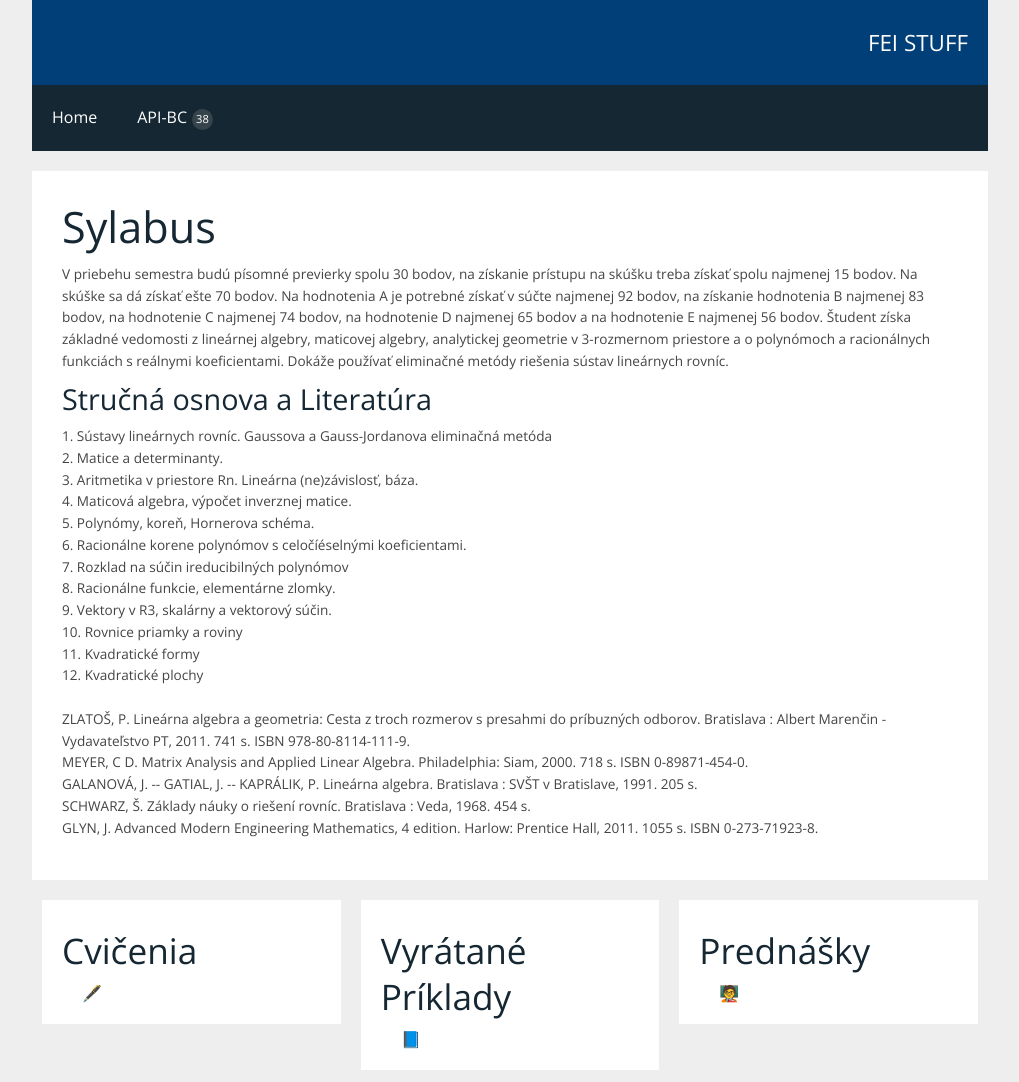
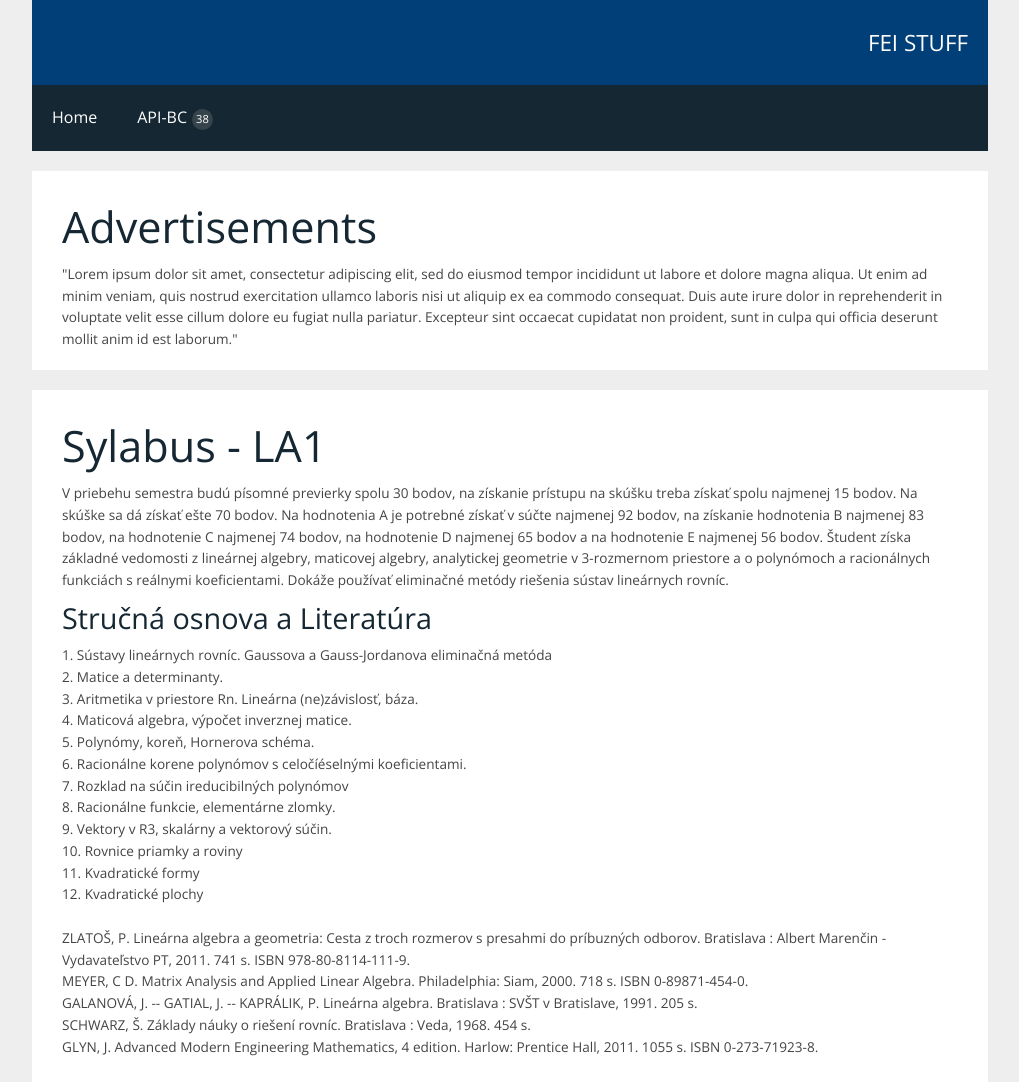
Before and after one commit to feiguys/feistuff, a plain HTML site: page templates/LA1.html in a window 1280 px wide. Shown: the top 1082 px of the page, without its empty margins (130-1149 px from the left). Drawn offline with nearby package versions, Linux system fonts and the light colour scheme; a script that the page names is missing.

Commit message:
site validation 0.1

```diff
--- a/templates/LA1.html
+++ b/templates/LA1.html
@@ -1,5 +1,5 @@
 <!DOCTYPE html>
-<html lang="en-US">
+<html lang="sk">
    <head>
       <meta charset="UTF-8">
       <meta name="viewport" content="width=device-width, initial-scale=1.0" />
@@ -118,6 +118,7 @@
                                 </li>
                             </ul>
                         </li>
+                    </ul>
                 </div>
             </nav>
         </div>
@@ -129,7 +130,22 @@
                 <div class="margin">
                     <!-- CONTENT -->
                     <article class="s-12 m-7 l-12">
-                     <h1>Sylabus</h1>
+                        <h1>Advertisements</h1>
+                        <p>
+                            "Lorem ipsum dolor sit amet, consectetur adipiscing elit, sed do eiusmod tempor incididunt
+                            ut labore et dolore magna aliqua. Ut enim ad minim veniam, quis nostrud exercitation ullamco
+                            laboris nisi ut aliquip ex ea commodo consequat. Duis aute irure dolor in reprehenderit in
+                            voluptate velit esse cillum dolore eu fugiat nulla pariatur. Excepteur sint occaecat cupidatat
+                            non proident, sunt in culpa qui officia deserunt mollit anim id est laborum."
+                        </p>
+                    </article>
+                </div>
+            </div>
+            <div class="box margin-bottom">
+                <div class="margin">
+                    <!-- CONTENT -->
+                    <article class="s-12 m-7 l-12">
+                        <h1>Sylabus - LA1</h1>
                         <p>V priebehu semestra budú písomné previerky spolu 30 bodov, na získanie prístupu na skúšku
                             treba získať spolu najmenej 15 bodov. Na skúške sa dá získať ešte 70 bodov.
                             Na hodnotenia A je potrebné získať v súčte najmenej 92 bodov, na získanie hodnotenia B najmenej
@@ -170,6 +186,7 @@
                         <h2>Cvičenia</h2>
                         <ul class="darkmode-ignore">
                             🖋️
+                        </ul>
                     </div>
                 </div>
                <div class="s-12 m-6 l-4 margin-bottom">
```
Lines whose indentation alone changed are shown as unchanged.
